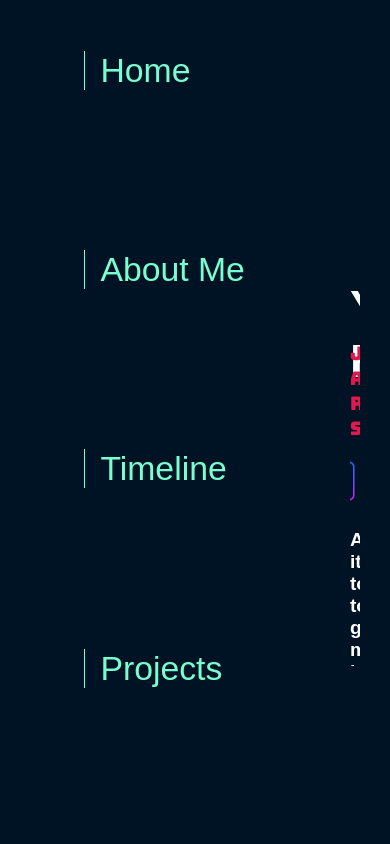
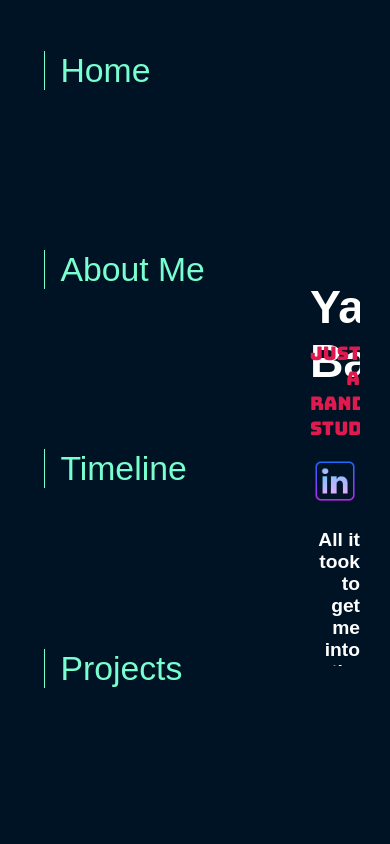
Before and after one commit to yasasbanukaofficial/yasasbanuka-webv3, a Next.js app: page / in a window 390 px wide. Shown: the top 844 px of the page. Built offline with nearby package versions, Linux system fonts and the light colour scheme; a web font is replaced by a local one.

Commit message:
fixed resolution for media queries in navbar.js and hero.js

```diff
--- a/app/components/common/Navbar.module.css
+++ b/app/components/common/Navbar.module.css
@@ -26,10 +26,11 @@
     padding-left: 30px;
 }
 
-@media only screen and (max-width: 1024px) {
+@media only screen and (max-width: 1300px) {
     .link {
         font-size: 4vh;
         width: 230px;
+        margin-left: -40px;
     }
 
     .link:hover {
--- a/app/components/organisms/Hero.module.css
+++ b/app/components/organisms/Hero.module.css
@@ -60,7 +60,7 @@
     width: 700px;
 }
 
-@media only screen and (max-width: 1024px) {
+@media only screen and (max-width: 1300px) {
     .hero {
         margin-left: 5vw;
         margin-right: 30px;
```
